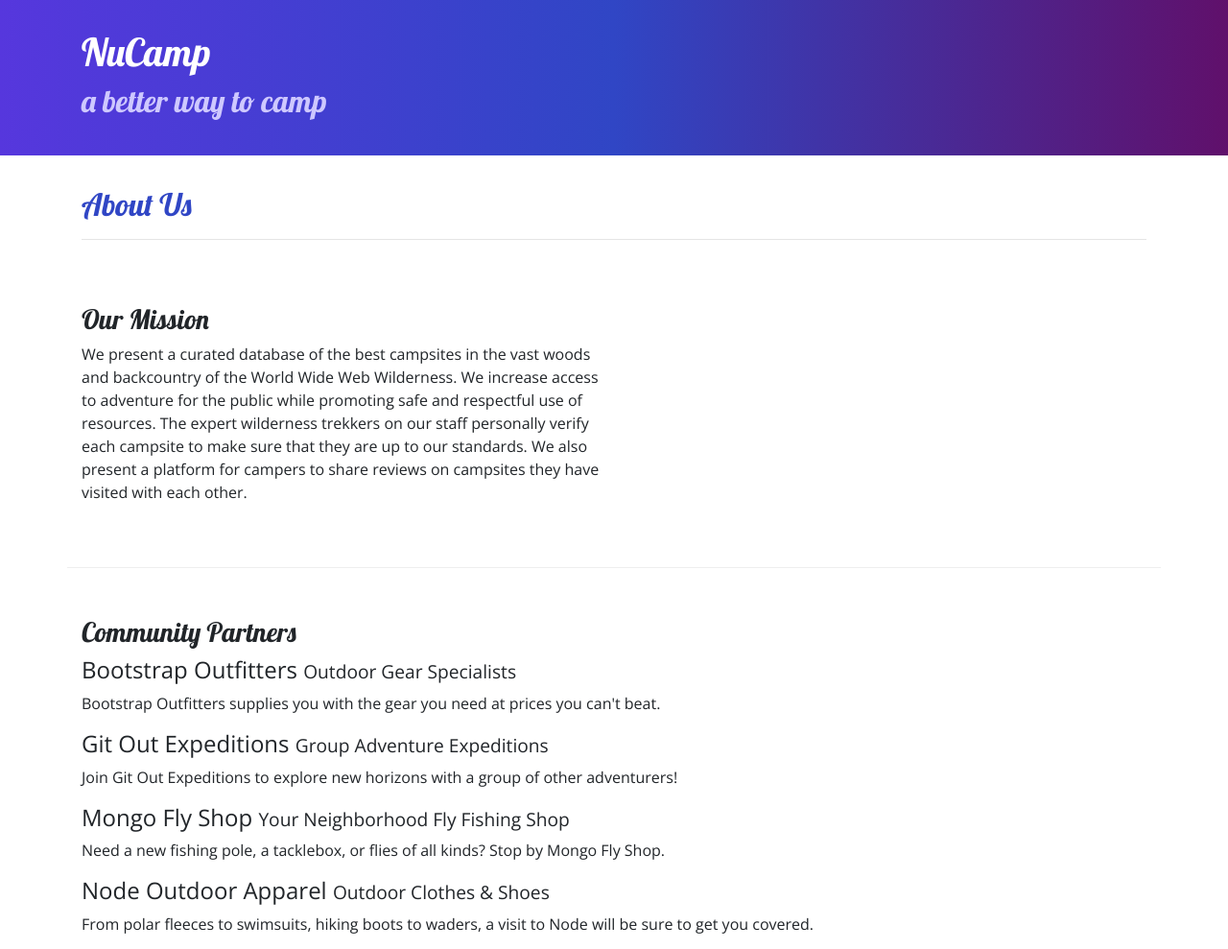
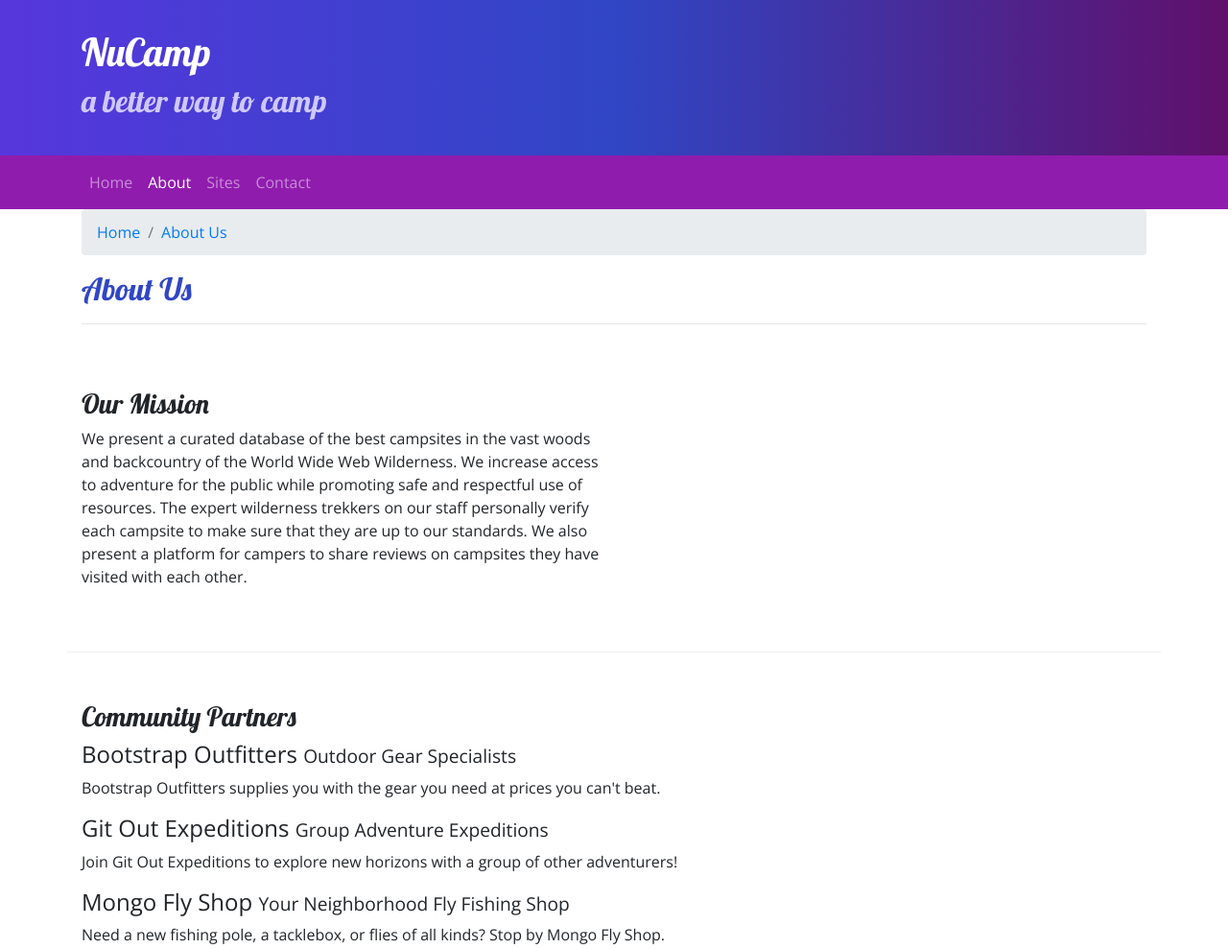
Before and after one commit to Grozzrox/bootstrap-project, a website: page aboutus.html in a window 1280 px wide. Shown: the top 989 px of the page at 96% size. Drawn offline with nearby package versions, Linux system fonts and the light colour scheme.

Commit message:
Navbar and Breadcrumbs

```diff
--- a/aboutus.html
+++ b/aboutus.html
@@ -27,9 +27,29 @@
         </div>
     </header>
 
+    <nav class="navbar navbar-expand-sm navbar-dark sticky-top">
+        <div class="container">
+            <button class="navbar-toggler ml-auto" type="button" data-toggle="collapse" data-target="#nucampNavbar">
+                <span class="navbar-toggler-icon"></span>
+            </button>
+            <div class="collapse navbar-collapse" id="nucampNavbar">
+                <ul class="navbar-nav">
+                    <li class="nav-item"><a class="nav-link" href="index.html">Home</a></li>
+                    <li class="nav-item active"><a class="nav-link" href="#">About</a></li>
+                    <li class="nav-item"><a class="nav-link" href="#">Sites</a></li>
+                    <li class="nav-item"><a class="nav-link" href="#">Contact</a></li>
+                </ul>
+            </div>
+        </div>
+    </nav>
+
     <div class="container">
         <div class="row">
             <div class="col">
+                <ol class="breadcrumb">
+                    <li class="breadcrumb-item"><a href="index.html">Home</a></li>
+                    <li class="breadcrumb-item active"><a href="#">About Us</a></li>
+                </ol>
                <h2>About Us</h2>
                <hr />
             </div>
--- a/css/styles.css
+++ b/css/styles.css
@@ -20,6 +20,7 @@ footer {
 }
 
 .jumbotron {
+    margin: 0;
     padding: 30px;
     background-image: linear-gradient(to right, #5637DD, #3046C5, #60106B);
     color: white;
@@ -30,3 +31,7 @@ footer {
     border-bottom: 1px ridge;
     min-height: 200px;
 }
+
+.navbar {
+    background-color: #901CAD;
+}
```
Also changed, not shown: index.html (+16 -0 lines).
